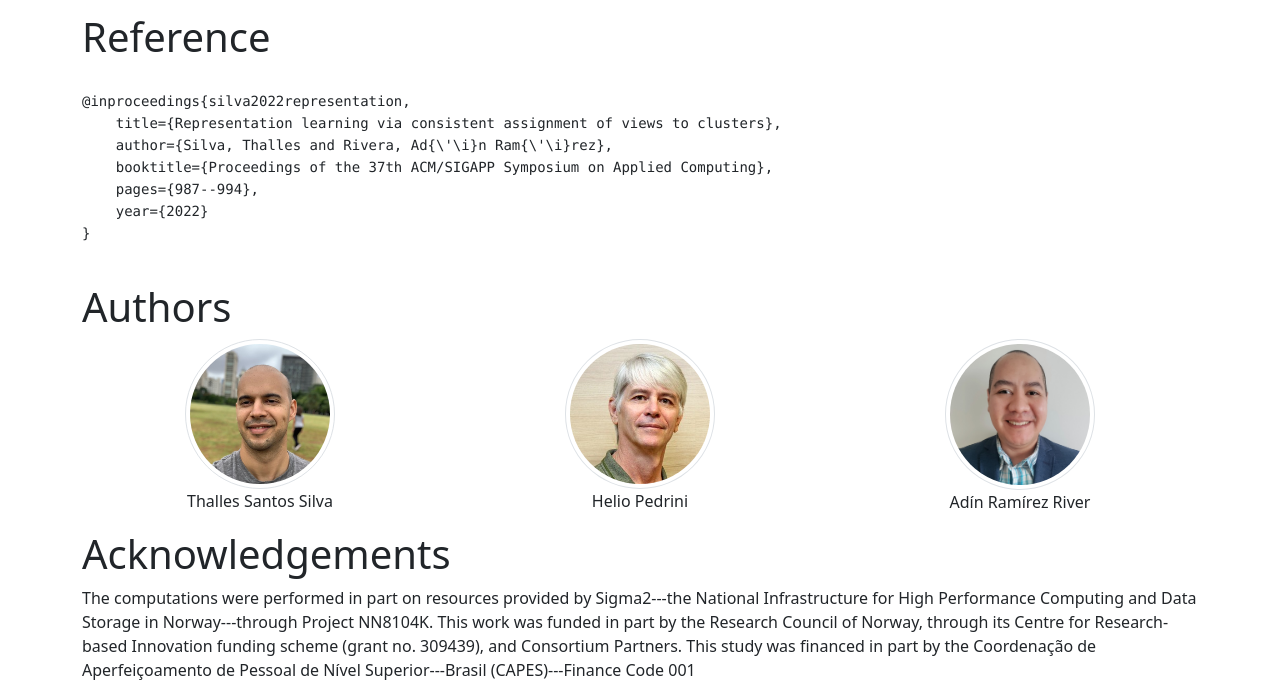
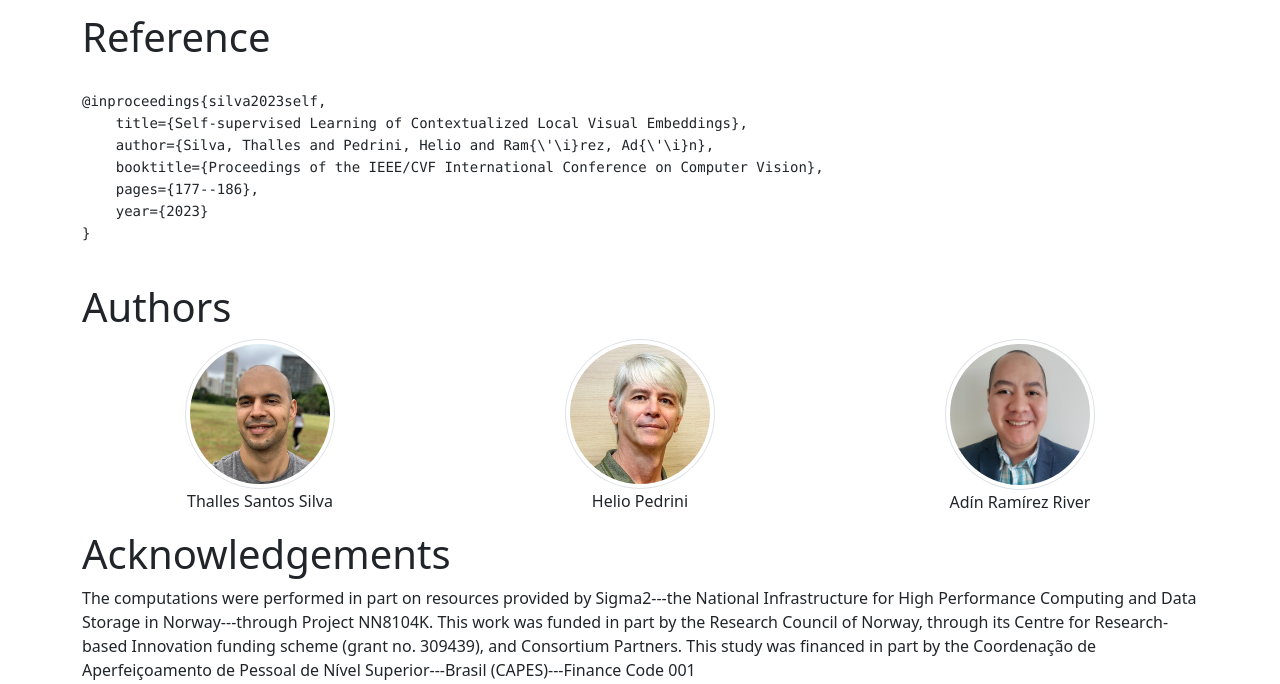
Before and after one commit to sthalles/CLoVE, a plain HTML site: page docs/index.html in a window 1280 px wide. Shown: the part 1710-2394 px from the top of the page. Drawn offline with nearby package versions, Linux system fonts and the light colour scheme.

Commit message:
fixed wrong bib reference string

```diff
--- a/docs/index.html
+++ b/docs/index.html
@@ -125,12 +125,12 @@
             <h2 class="display-6">Reference</h2>
 
             <pre class="citation"><code >
-@inproceedings{silva2022representation,
-    title={Representation learning via consistent assignment of views to clusters},
-    author={Silva, Thalles and Rivera, Ad{\'\i}n Ram{\'\i}rez},
-    booktitle={Proceedings of the 37th ACM/SIGAPP Symposium on Applied Computing},
-    pages={987--994},
-    year={2022}
+@inproceedings{silva2023self,
+    title={Self-supervised Learning of Contextualized Local Visual Embeddings},
+    author={Silva, Thalles and Pedrini, Helio and Ram{\'\i}rez, Ad{\'\i}n},
+    booktitle={Proceedings of the IEEE/CVF International Conference on Computer Vision},
+    pages={177--186},
+    year={2023}
 }
             </code></pre>
 
```
